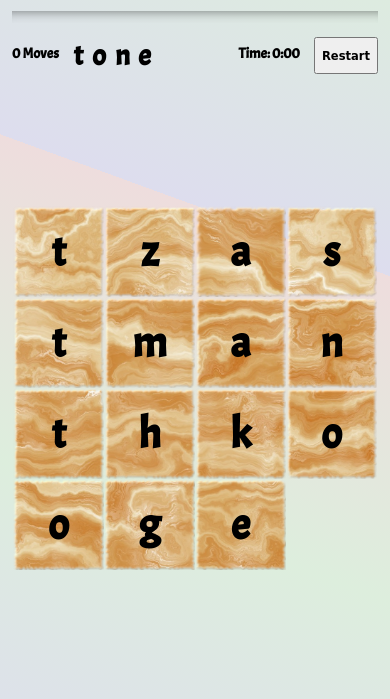
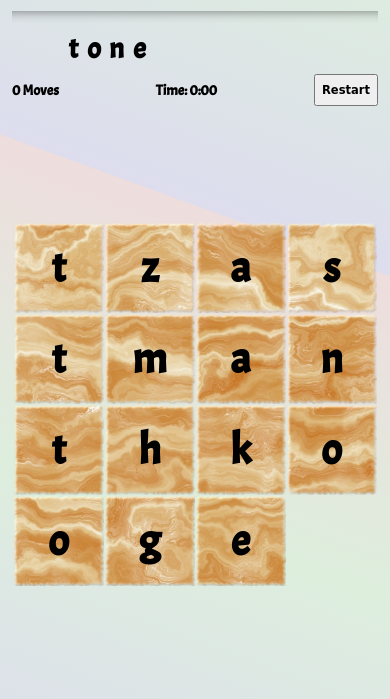
Before and after one commit to BogdanPasterak/box_word, a plain HTML site: page index.html in a window 390 px wide. Shown: the part 59-758 px from the top of the page. Drawn offline with Linux system fonts and the light colour scheme.

Commit message:
fix: Mobile layout

```diff
--- a/css/styles.css
+++ b/css/styles.css
@@ -92,6 +92,15 @@ body {
   margin: auto;
   display: flex;
   flex-flow: wrap;
+}
+
+#tight {
+  padding: 0;
+  justify-content: space-around;
+}
+
+#loose {
+  display: contents;
 }
 
 /* columns or rows inside board */
@@ -252,7 +261,7 @@ hr {
 
 
 /* breakpoints */
-@media screen and (max-width: 720px) {
+@media screen and (max-width: 750px), (max-height: 400px) {
   #container {
     font-size: 0.9em;
   }
--- a/index.html
+++ b/index.html
@@ -20,14 +20,18 @@
       <div class="my-part">
         <hr>
       </div>
+      <div class="my-part" id='tight'>
+      </div>
       <div class="my-part">
         <!-- <button type="button" id="test">Test</button> -->
         <span><strong id="moves">0</strong> Moves</span>
-        <div id='word'>
-          <div id='l0' class='letter'>l</div>
-          <div id='l1' class='letter'>a</div>
-          <div id='l2' class='letter'>t</div>
-          <div id='l3' class='letter'>e</div>
+        <div id='loose'>
+          <div id='word'>
+            <div id='l0' class='letter'>l</div>
+            <div id='l1' class='letter'>a</div>
+            <div id='l2' class='letter'>t</div>
+            <div id='l3' class='letter'>e</div>
+          </div>
         </div>
         <!-- <select id="words"></select> -->
         <span>Time: <strong id="time">0:00</strong></span>
--- a/js/scrypt.js
+++ b/js/scrypt.js
@@ -33,6 +33,13 @@ $(function() {
   $( window ).resize(function() {
     reorganization();
   });
+
+  /*
+  window.addEventListener("orientationchange", function() {
+    reorganization();
+  });
+  */
+
   // events for button and selects
   document.getElementById('restart').addEventListener("click", restart );
 
@@ -173,7 +180,7 @@ const reorganization = () => {
   const right = document.getElementById('my-col-right');
 
   // putting playground to the side
-  if ( screen.width > screen.height && screen.width < 720) {
+  if ( screen.width > screen.height && screen.width < 750 || screen.height < 400) {
    if ( left.contains(playground) ) {
       left.style.width = "40%";
       right.style.width = "57%";
@@ -205,6 +212,28 @@ const reorganization = () => {
       move(index);
     });
   }
+
+  const word = document.getElementById('word');
+  const tightly = word.clientWidth / word.clientHeight;
+  const clearance = rect.height / rect.width;
+
+    console.log(word.getBoundingClientRect().width + '   ' + word.clientWidth);
+    console.log(clearance + '   ' + tightly);
+    console.log(word);
+
+
+  if ( clearance > 1.25 || tightly < 4 ) {
+    if (word.parentNode.id == 'loose') {
+      document.getElementById('tight').append(word);
+      console.log('przenosze do tight');
+    }
+  } else if ( tightly > 7 ) {
+    if ( word.parentNode.id == 'tight' ) {
+      document.getElementById('loose').append(word);
+      console.log('przenosze do loose');
+    }
+  }
+
 };
 
 const released = (e) => {
```
